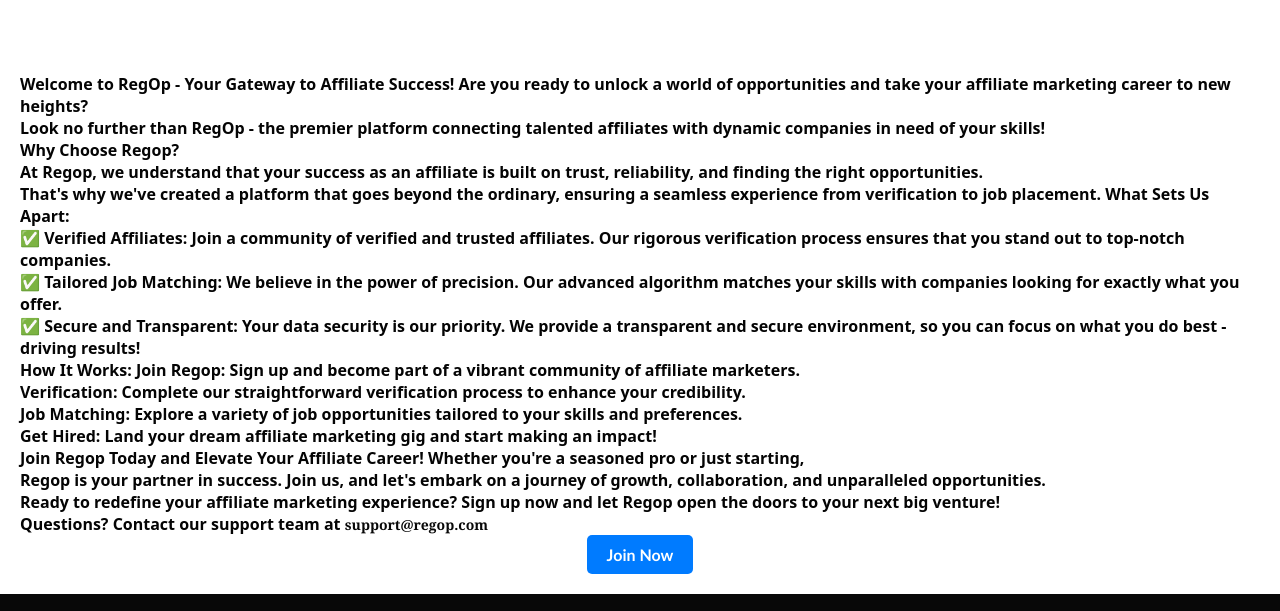
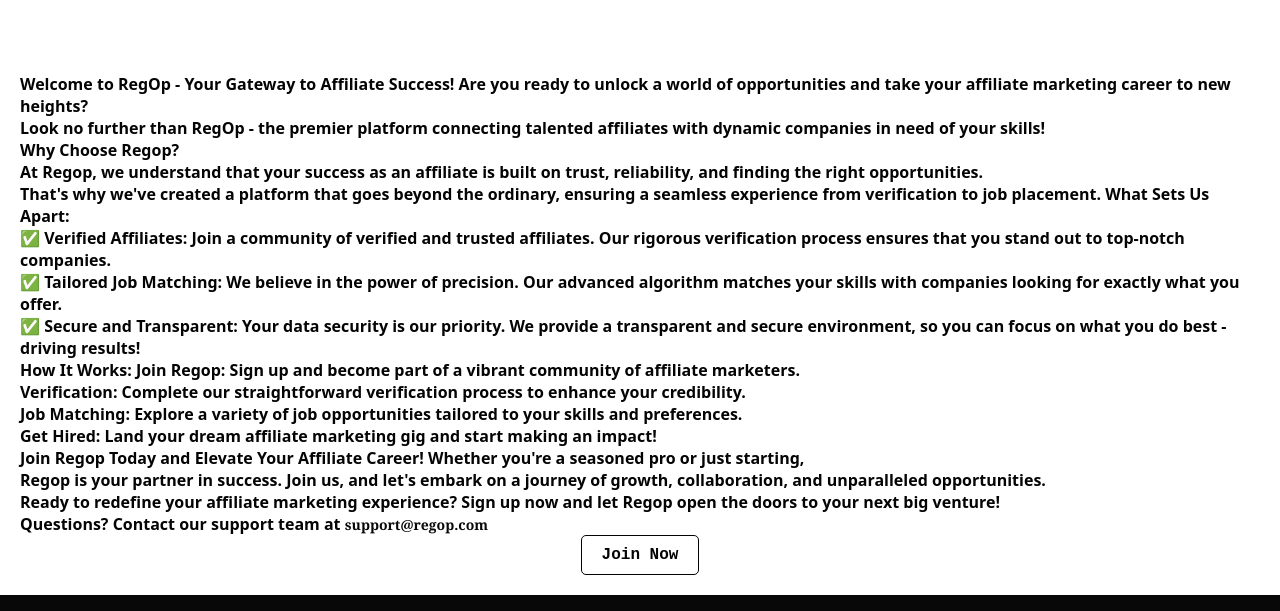
Before and after one commit to kaioken-glitch/RegOp, a plain HTML site: page index.html in a window 1280 px wide. Shown: the part 287-898 px from the top of the page. Drawn offline with Linux system fonts and the light colour scheme.

Commit message:
Update regop.css

```diff
--- a/regop.css
+++ b/regop.css
@@ -152,18 +152,21 @@
     display: flex;
     width: fit-content;
     padding: 10px 20px;
-    font-family: 'Gill Sans', 'Gill Sans MT', Calibri, 'Trebuchet MS', sans-serif;
+    font-family: 'Courier New', Courier, monospace;
     font-weight: bolder;
     font-size: 16px;
     text-decoration: none;
-    background-color: #007bff; /* Your desired button color */
-    color: #fff; /* Text color */
+    background-color: #ffffff; /* Your desired button color */
+    color: #030303; /* Text color */
+    border: 1px solid #030303;
     border-radius: 5px;
     transition: background-color 0.3s ease-in-out;
 }
 
 .join-now-button:hover {
-    background-color: #0056b3;
+    background-color: #030303;
+    color: #ffffff;
+    box-shadow: 0 15px 20px rgb(8, 8, 8);
     text-decoration: none; /* Change the color on hover */
 }
 
```
